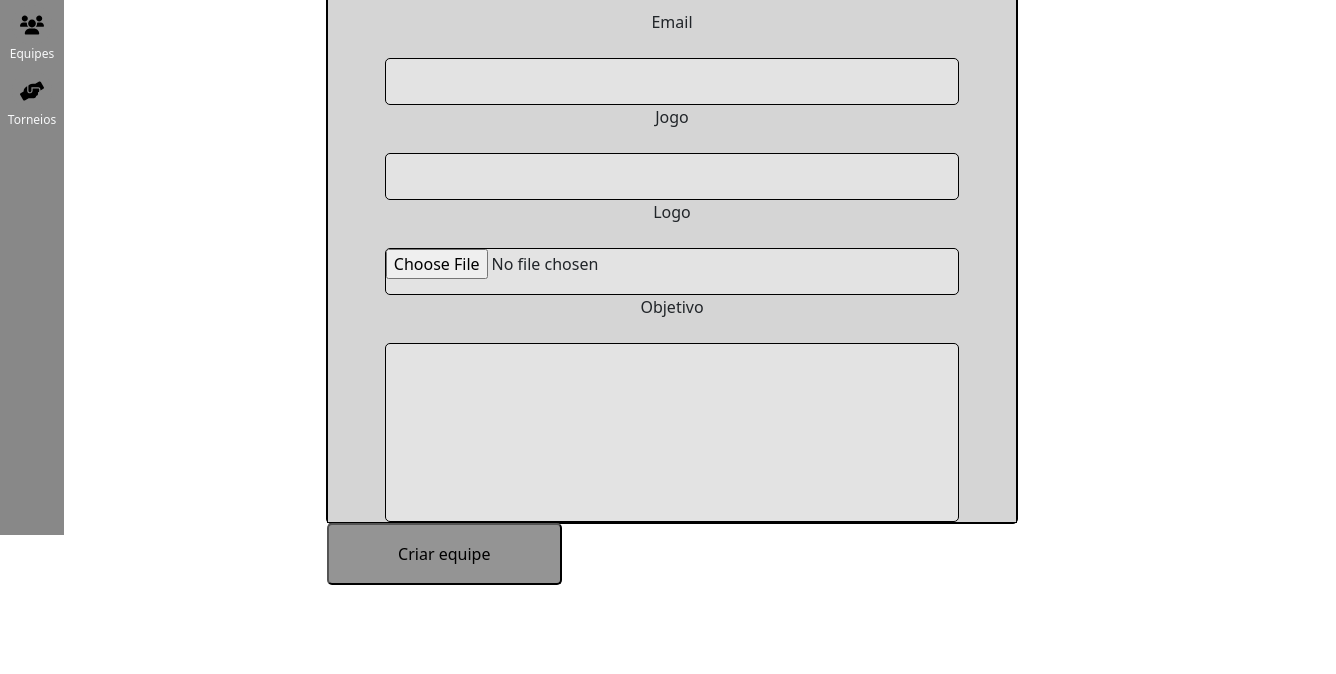
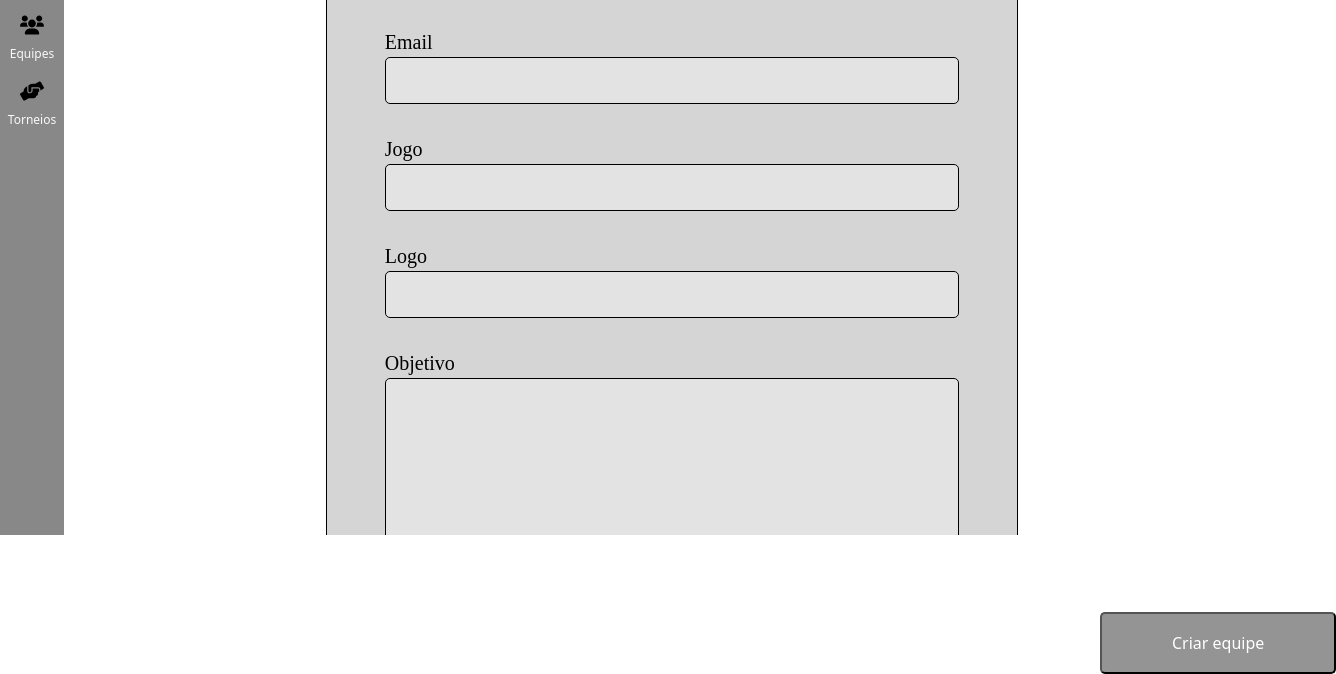
Before and after one commit to ICEI-PUC-Minas-PMV-ADS/pmv-ads-2022-1-e1-proj-web-t4-projetoesports, a plain HTML site: page src/feature_equipes.html in a window 1280 px wide. Shown: the part 265-939 px from the top of the page, 1336 px wide, since content can reach past the window. Before the commit the page ends 850 px from the top, so only its background shows below. Drawn offline with nearby package versions, Linux system fonts and the light colour scheme.

Commit message:
create tamplete criar equipe

```diff
--- a/src/css/equipes.css
+++ b/src/css/equipes.css
@@ -77,15 +77,22 @@
   font-size: 60px;
   color: #FFFFFF;
   background: #949494;
-  padding: 0px
+
 }
 
 .formequipes {
-  border: 1px solid #000000;
   background: #D5D5D5;
 }
 
-#nameequipe {
+form, label {
+  text-align: left;
+  font-family: 'Carme';
+  font-style: normal;
+  font-size: 20px;
+  color: #000000;
+}
+
+input {
   box-sizing: border-box;
   width: 574.48px;
   height: 46.93px;
@@ -94,50 +101,32 @@
   border-radius: 5px;
 }
 
-#email {
-  box-sizing: border-box;
+#objetivo {
   width: 574.48px;
-  height: 46.93px;
-  background: rgba(251, 251, 251, 0.35);
-  border: 1px solid #000000;
-  border-radius: 5px;
-  border-spacing: 10rem;
+  height: 178.98px;
 }
 
-#jogo {
+::placeholder{
   box-sizing: border-box;
-  width: 574.48px;
-  height: 46.93px;
-  background: rgba(251, 251, 251, 0.35);
-  border: 1px solid #000000;
-  border-radius: 5px;
-}
-
-#logo {
-  box-sizing: border-box;
-  width: 574.48px;
-  height: 46.93px;
-  background: rgba(251, 251, 251, 0.35);
-  border: 1px solid #000000;
-  border-radius: 5px;
-}
-
-
-
-#objetivo {
-  box-sizing: border-box;
-  width: 574.48px;
-  height: 178.98px;
-  background: rgba(251, 251, 251, 0.35);
+  position: absolute;
+  width: 162px;
+  height: 100%;
+  left: 13.69px;
+  top: 15.54px;
+  background: #C4C4C4;
   border: 1px solid #000000;
   border-radius: 5px;
 }
 
 button {
-  position: absolute;
   width: 235.3px;
   height: 62.58px;
   background: #949494;
   border-radius: 5px;
+  color: #FFFFFF !important;
+}
 
+button {
+  position: absolute;
+  left:  1100.46px;;
 }
--- a/src/feature_equipes.html
+++ b/src/feature_equipes.html
@@ -135,21 +135,23 @@
                 href=""
                 class="formequipes d-flex flex-column align-items-center"
                 >
-                <form class="d-flex flex-column align-items-center">
-                  <label for="name">Nome do time</label><br>
+                <form class="d-flex flex-column"><br>
+                  <label class="name" >Nome do time</label>
                   <input type="text" id="nameequipe" name="nameequipe" value=" "><br>
-                  <label for="emails">Email</label><br>
-                  <input type="text" id="email" name="email" value=" ">
-                  <label for="jogos">Jogo</label><br>
-                  <input type="text" id="jogo" name="jogo" value=" ">
-                  <label for="logos">Logo</label><br>
-                  <input type="file" id="logo">
-                  <label for="objetivos">Objetivo</label><br>
-                  <input type="text" id="objetivo" name="objetivo" value=" ">
+                  <label class="emails">Email</label>
+                  <input type="text" id="email" name="email" value=" "><br>
+                  <label class="jogos">Jogo</label>
+                  <input type="text" id="jogo" name="jogo" value=" "><br>
+                  <label class="logos">Logo</label>
+                  <input type="text"><br>
+                  <label class="objetivos">Objetivo</label>
+                  <input type="text" id="objetivo" name="objetivo" value=" "><br>
                   </form>
                   </div>
-                  <a id="button"><button>Criar equipe</button></a>
-              </div>
+              </div class="d-flex flex-fill">
+            </div><br>
+            <div>
+              <a id="button"><button>Criar equipe</button></a>
             </div>
             </main>
           </div>
```
